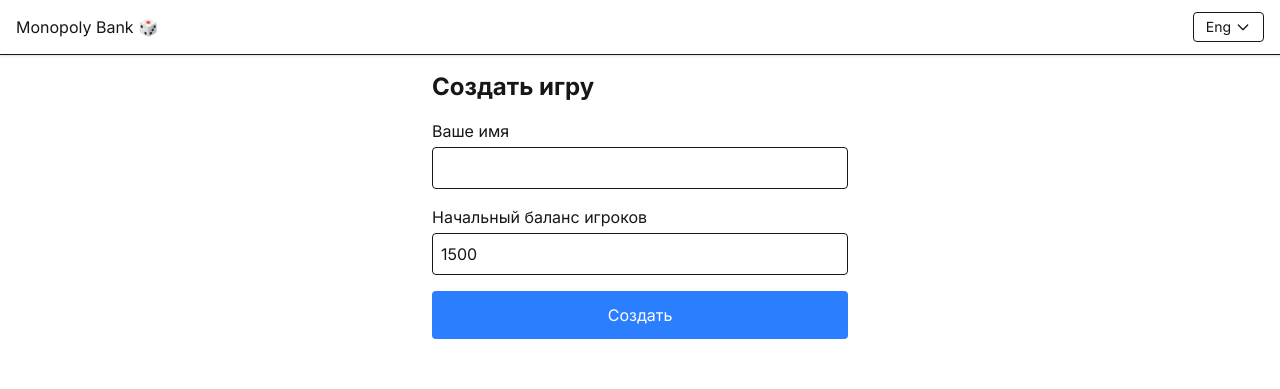
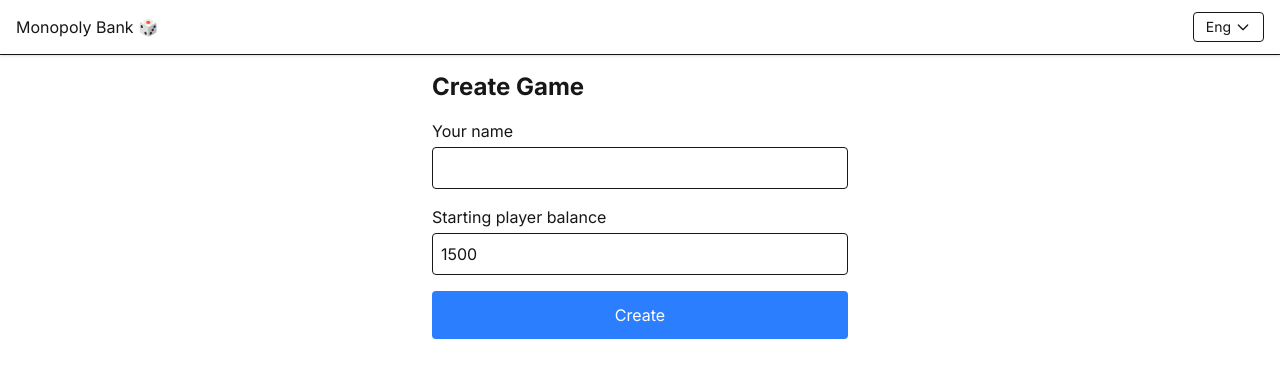
Before and after one commit to devartur1/monopoly-bank, a Next.js app: page /en/create in a window 1280 px wide. Shown: the top 389 px of the page. Built offline with nearby package versions, Linux system fonts and the light colour scheme.

Commit message:
fixed create/page.tsx translations
Co-Authored-By: Oz <oz-agent@warp.dev>

```diff
--- a/app/[locale]/create/page.tsx
+++ b/app/[locale]/create/page.tsx
@@ -2,9 +2,11 @@
 
 import { useState } from "react";
 import { useRouter } from "@/i18n/routing";
+import { useTranslations } from "next-intl";
 import posthog from "posthog-js";
 
 export default function CreateGame() {
+  const t = useTranslations("CreatePage");
   const [createdBy, setCreatedBy] = useState("");
   const [initialBalance, setInitialBalance] = useState(1500);
   const [loading, setLoading] = useState(false);
@@ -49,10 +51,10 @@
 
   return (
     <div className="container mx-auto p-4 max-w-md">
-      <h1 className="text-2xl font-bold mb-4">Создать игру</h1>
+      <h1 className="text-2xl font-bold mb-4">{t("title")}</h1>
       <form onSubmit={handleSubmit} className="space-y-4">
         <div>
-          <label className="block mb-1">Ваше имя</label>
+          <label className="block mb-1">{t("nameLabel")}</label>
           <input
             type="text"
             value={createdBy}
@@ -62,7 +64,7 @@
           />
         </div>
         <div>
-          <label className="block mb-1">Начальный баланс игроков</label>
+          <label className="block mb-1">{t("balanceLabel")}</label>
           <input
             type="number"
             value={initialBalance}
@@ -77,7 +79,7 @@
           disabled={loading}
           className="w-full bg-blue-500 text-white p-3 rounded disabled:bg-gray-400"
         >
-          {loading ? "Создание..." : "Создать"}
+          {loading ? t("creating") : t("createButton")}
         </button>
       </form>
     </div>
--- a/messages/en.json
+++ b/messages/en.json
@@ -51,6 +51,13 @@
     "historyTitle": "Transaction history",
     "transactionTime": "time"
   },
+  "CreatePage": {
+    "title": "Create Game",
+    "nameLabel": "Your name",
+    "balanceLabel": "Starting player balance",
+    "creating": "Creating...",
+    "createButton": "Create"
+  },
   "JoinPage": {
     "title": "Join Game",
     "nameLabel": "Your name",
--- a/messages/ru.json
+++ b/messages/ru.json
@@ -51,6 +51,13 @@
     "historyTitle": "История переводов",
     "transactionTime": "время"
   },
+  "CreatePage": {
+    "title": "Создать игру",
+    "nameLabel": "Ваше имя",
+    "balanceLabel": "Начальный баланс игроков",
+    "creating": "Создание...",
+    "createButton": "Создать"
+  },
   "JoinPage": {
     "title": "Присоединение к игре",
     "nameLabel": "Ваше имя",
```
Also changed, not shown: proxy.ts (renamed from middleware.ts).
